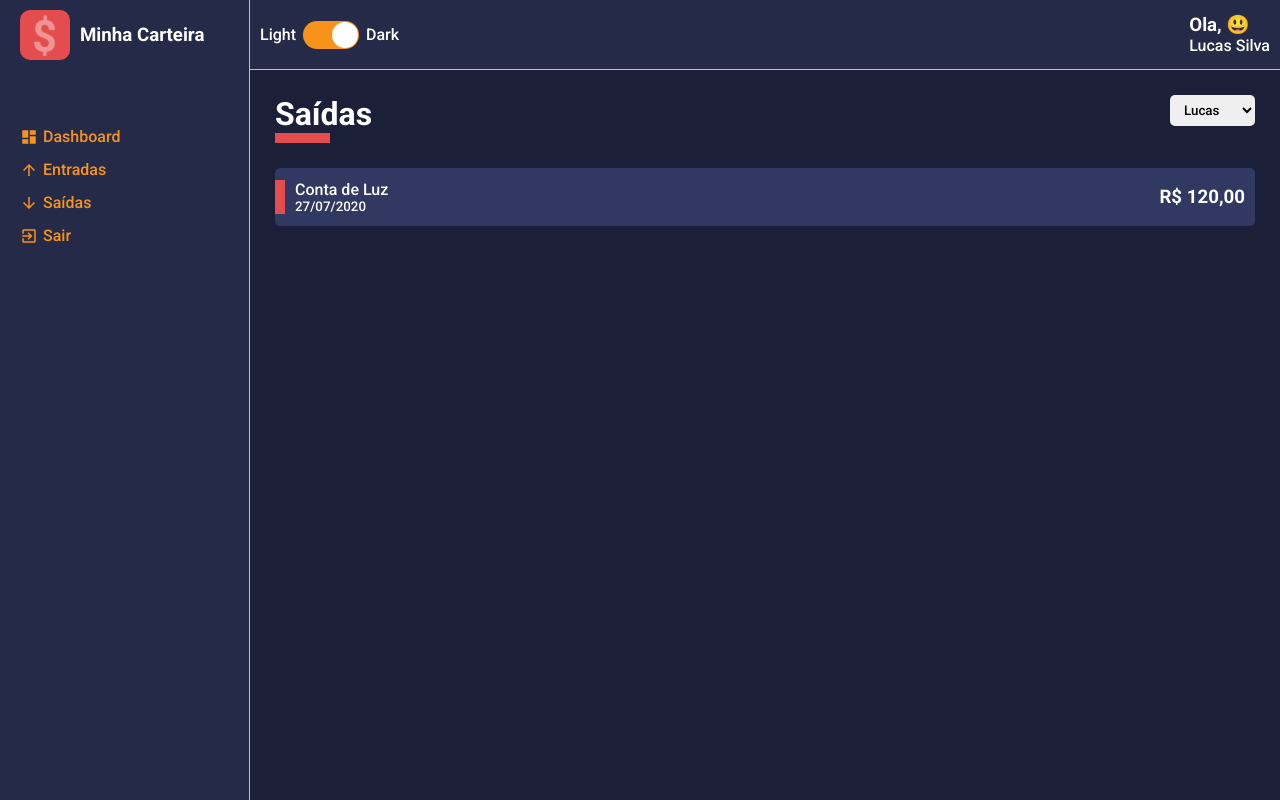
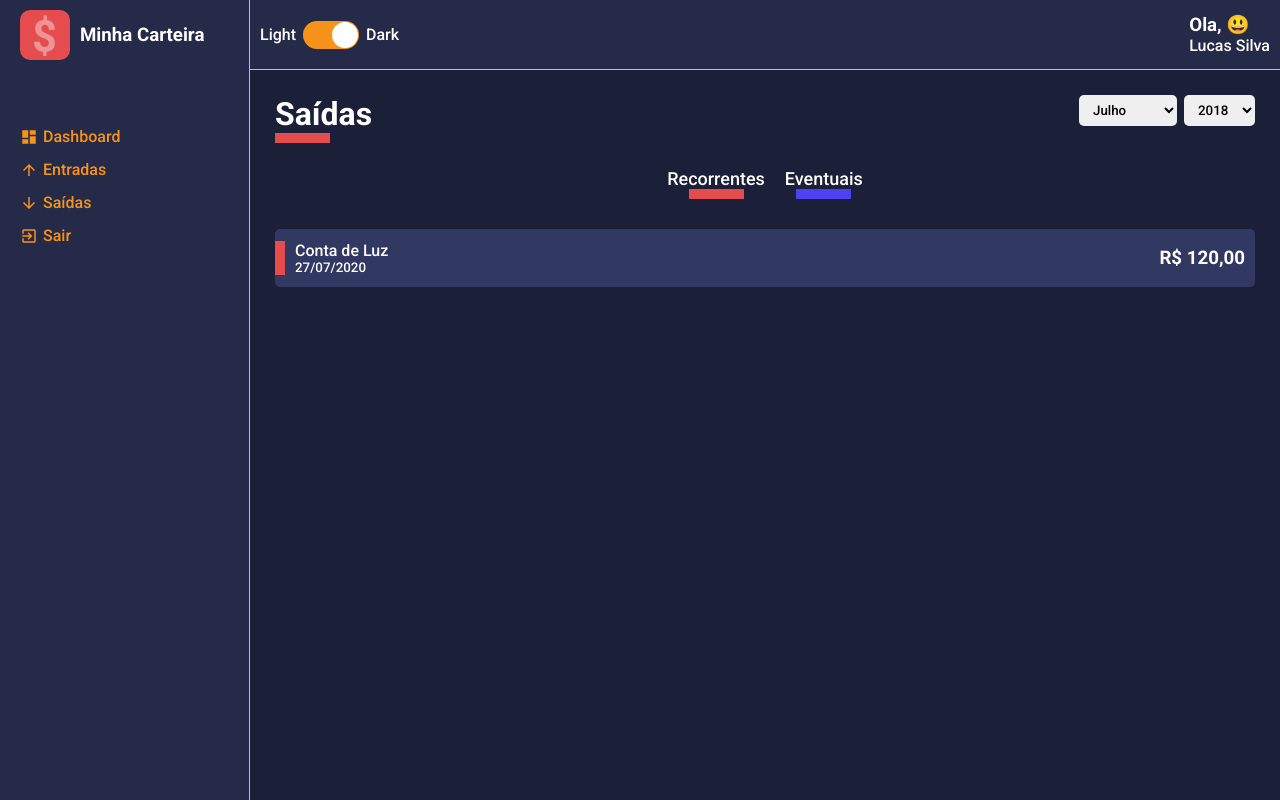
Before and after one commit to eugenio-silva/Minha-Carteira, a React (Create React App) app: page / in a window 1280 px wide. Built offline with nearby package versions, Linux system fonts and the light colour scheme.

Commit message:
:sparkles: feat-history

```diff
--- a/src/pages/List/index.tsx
+++ b/src/pages/List/index.tsx
@@ -2,20 +2,37 @@
 import ContentHeader from "../../components/ContentHeader";
 import SelectInput from "../../components/SelectInput";
 import HistoryFinanceCard from "../../components/HistoryFinanceCard";
-import { Container, Content } from "./styles";
+import { Container, Content, Filters } from "./styles";
 
 const List: React.FC = () => {
-  const options = [
-    { value: "Lucas", label: "Lucas" },
-    { value: "Renato", label: "Renato" },
-    { value: "Rosana", label: "Rosana" },
+  const months = [
+    { value: 7, label: "Julho" },
+    { value: 8, label: "Agosto" },
+    { value: 9, label: "Setembro" },
+  ];
+
+  const years = [
+    { value: 2018, label: 2018 },
+    { value: 2019, label: 2019 },
+    { value: 2020, label: 2020 },
   ];
 
   return (
     <Container>
       <ContentHeader title="Saídas" lineColor="#e44c4e">
-        <SelectInput options={options} />
+        <SelectInput options={months} />
+        <SelectInput options={years} />
       </ContentHeader>
+
+      <Filters>
+        <button className="tag-filter tag-filter-recurrent" type="button">
+          Recorrentes
+        </button>
+
+        <button className="tag-filter tag-filter-eventual" type="button">
+          Eventuais
+        </button>
+      </Filters>
 
       <Content>
         <HistoryFinanceCard
--- a/src/pages/List/styles.ts
+++ b/src/pages/List/styles.ts
@@ -3,3 +3,40 @@
 export const Container = styled.div``;
 
 export const Content = styled.div``;
+
+export const Filters = styled.div`
+  width: 100%;
+  display: flex;
+  justify-content: center;
+  margin-bottom: 30px;
+
+  .tag-filter {
+    font-size: 18px;
+    font-weight: 500;
+    background: none;
+    color: ${(props) => props.theme.colors.white};
+
+    margin: 0 10px;
+    transition: opacity 0.3s;
+
+    &:hover {
+      opacity: 0.7;
+    }
+  }
+
+  .tag-filter-recurrent::after {
+    content: "";
+    display: block;
+    width: 55px;
+    margin: 0 auto;
+    border-bottom: 10px solid ${(props) => props.theme.colors.warning};
+  }
+
+  .tag-filter-eventual::after {
+    content: "";
+    display: block;
+    width: 55px;
+    margin: 0 auto;
+    border-bottom: 10px solid ${(props) => props.theme.colors.success};
+  }
+`;
```
Also changed, not shown: 2 other files (tests, documents, lock files or other folders).
